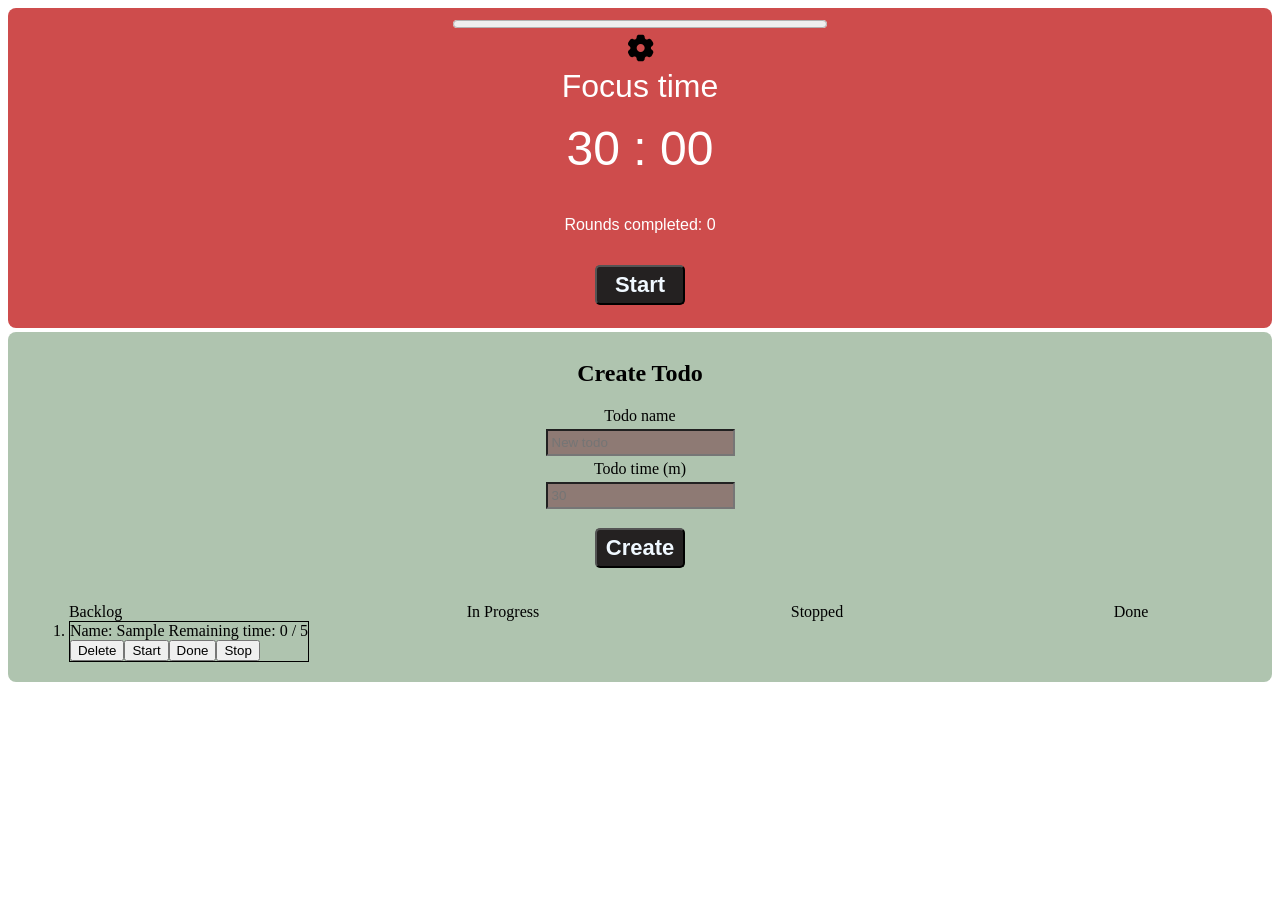
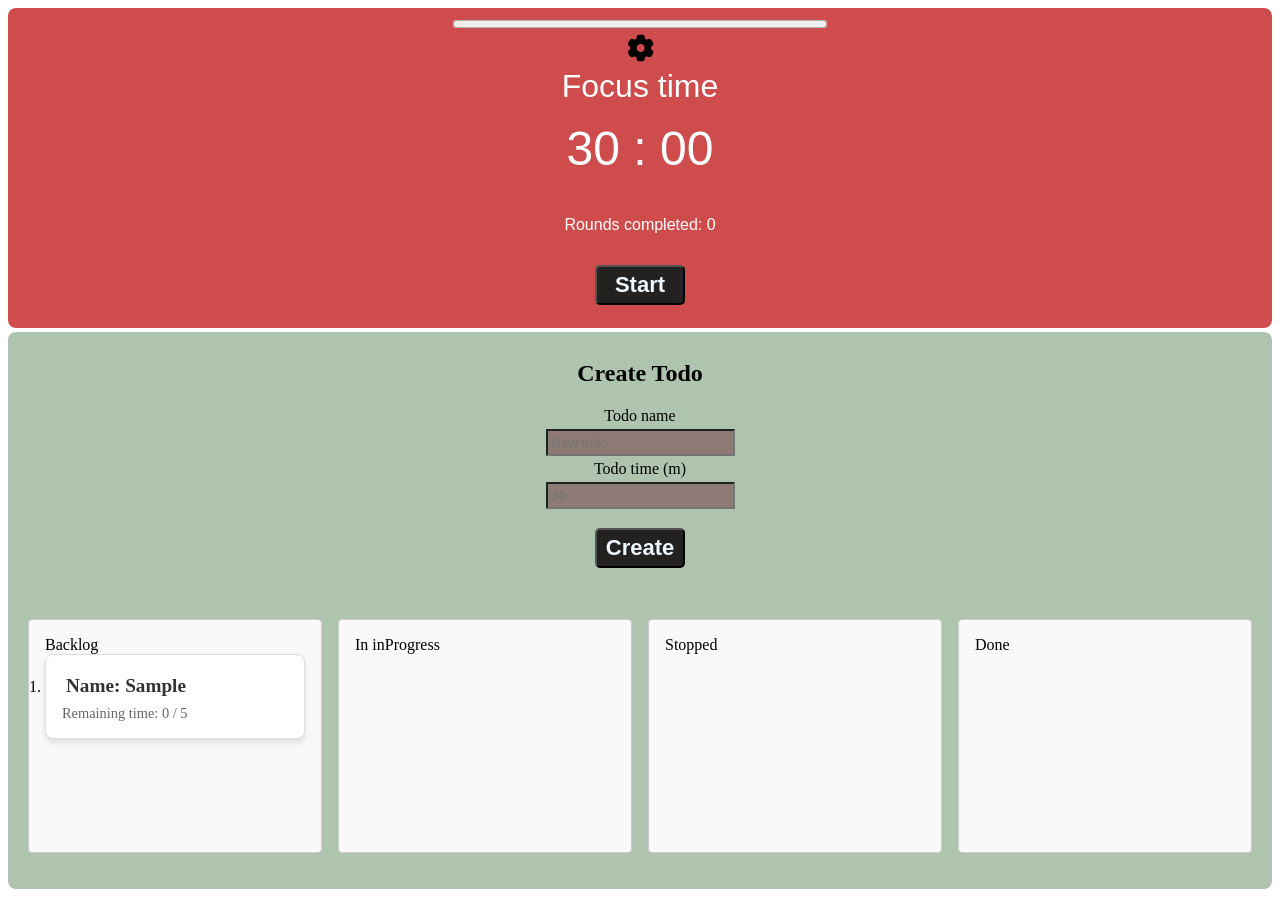
Before and after one commit to Wecpo/Pomodoro, a Vue app: page / in a window 1280 px wide. Both pictures are taken after typing "Sample", "5" into the empty fields and a click on the button "Create". Before the commit the page ends 800 px from the top, so only its background shows below. Built offline with nearby package versions, Linux system fonts and the light colour scheme.

Commit message:
feat: added dragNdrop todos in todo catalog

```diff
--- a/src/components/todo/TodoCard.vue
+++ b/src/components/todo/TodoCard.vue
@@ -5,34 +5,53 @@ import { useTodoStore } from '@/store/todoStore';
 defineProps<{
   todo: Todo
 }>();
-const todoStore = useTodoStore();
+// const todoStore = useTodoStore();
 </script>
 
 <template>
   <div class="todo-card">
     <div>
-      Name: {{ todo?.name }}
-      Remaining time: {{ todo?.timeDone }} / {{ todo?.time }}
-    </div>
-    <div>
-      <button @click="todoStore.removeTodo(todo)">
-        Delete
-      </button>
-      <button @click="todoStore.startTodo(todo)">
-        Start
-      </button>
-      <button @click="todoStore.doneTodo(todo)">
-        Done
-      </button>
-      <button @click="todoStore.stopTodo(todo)">
-        Stop
-      </button>
+      <h3>Name: {{ todo?.name }}</h3>
+      <p>Remaining time: {{ todo?.timeDone }} / {{ todo?.time }}</p>
     </div>
   </div>
 </template>
 
 <style scoped>
 .todo-card {
-  border: 1px solid black;
+  display: flex;
+  flex-direction: column;
+  align-items: flex-start;
+  padding: 16px;
+  border: 1px solid #ddd;
+  border-radius: 8px;
+  background-color: #fff;
+  box-shadow: 0 4px 6px rgba(0, 0, 0, 0.1);
+  transition:
+    transform 0.2s ease,
+    box-shadow 0.2s ease;
+  cursor: grab;
+}
+
+.todo-card:hover {
+  transform: translateY(-2px);
+  box-shadow: 0 6px 8px rgba(0, 0, 0, 0.15);
+}
+
+.todo-card:active {
+  cursor: grabbing;
+  transform: scale(0.98);
+}
+
+.todo-card h3 {
+  margin: 4px;
+  font-size: 1.2rem;
+  color: #333;
+}
+
+.todo-card p {
+  margin: 8px 0 0;
+  font-size: 0.9rem;
+  color: #666;
 }
 </style>
--- a/src/components/todo/TodoCatalog.vue
+++ b/src/components/todo/TodoCatalog.vue
@@ -1,33 +1,58 @@
 <script setup lang="ts">
 import TodoCard from '@/components/todo/TodoCard.vue';
 import { useTodoStore } from '@/store/todoStore';
+import { TODO_STATUS } from '@/types/enums/TodoStatus';
 
 const todoStore = useTodoStore();
 </script>
 
 <template>
   <div class="todo-status">
-    <ol>
+    <ol
+      @dragover.prevent
+      @drop="todoStore.changeTodoOnDrop($event.dataTransfer?.getData('todoId'), TODO_STATUS.BACKLOG)"
+    >
       Backlog
-      <li v-for="todo in todoStore.getBacklogTodos" :key="todo.id">
+      <li
+        v-for="todo in todoStore.getBacklogTodos" :key="todo.id" draggable="true"
+        @dragstart="($event.dataTransfer?.setData('todoId', todo.id))"
+      >
         <TodoCard :todo="todo" />
       </li>
     </ol>
-    <ol>
-      In Progress
-      <li v-for="todo in todoStore.getInProgressTodos" :key="todo.id">
+    <ol
+      @dragover.prevent
+      @drop="todoStore.changeTodoOnDrop($event.dataTransfer?.getData('todoId'), TODO_STATUS.IN_PROGRESS)"
+    >
+      In inProgress
+      <li
+        v-for="todo in todoStore.getInProgressTodos" :key="todo.id" draggable="true"
+        @dragstart="($event.dataTransfer?.setData('todoId', todo.id))"
+      >
         <TodoCard :todo="todo" />
       </li>
     </ol>
-    <ol>
+    <ol
+      @dragover.prevent
+      @drop="todoStore.changeTodoOnDrop($event.dataTransfer?.getData('todoId'), TODO_STATUS.STOPPED)"
+    >
       Stopped
-      <li v-for="todo in todoStore.getStoppedTodos" :key="todo.id">
+      <li
+        v-for="todo in todoStore.getStoppedTodos" :key="todo.id" draggable="true"
+        @dragstart="($event.dataTransfer?.setData('todoId', todo.id))"
+      >
         <TodoCard :todo="todo" />
       </li>
     </ol>
-    <ol>
+    <ol
+      @dragover.prevent
+      @drop="todoStore.changeTodoOnDrop($event.dataTransfer?.getData('todoId'), TODO_STATUS.DONE)"
+    >
       Done
-      <li v-for="todo in todoStore.getDoneTodos" :key="todo.id">
+      <li
+        v-for="todo in todoStore.getDoneTodos" :key="todo.id" draggable="true"
+        @dragstart="($event.dataTransfer?.setData('todoId', todo.id))"
+      >
         <TodoCard :todo="todo" />
       </li>
     </ol>
@@ -35,4 +60,27 @@ const todoStore = useTodoStore();
 </template>
 
 <style scoped>
+.todo-status {
+  display: grid;
+  grid-template-columns: repeat(auto-fit, minmax(200px, 1fr));
+  gap: 16px; /* Расстояние между колонками и строками */
+  padding: 16px;
+}
+
+ol {
+  border: 1px solid #ccc;
+  padding: 1rem;
+  min-height: 200px;
+  background-color: #f9f9f9;
+  border-radius: 4px;
+}
+
+li {
+  margin-bottom: 1rem;
+  cursor: grab;
+}
+
+li:active {
+  cursor: grabbing;
+}
 </style>
--- a/src/components/todo/TodoCreateForm.vue
+++ b/src/components/todo/TodoCreateForm.vue
@@ -4,6 +4,8 @@ import BaseInput from '@/components/inputs/BaseInput.vue';
 import { useTodoStore } from '@/store/todoStore';
 import { TODO_STATUS } from '@/types/enums/TodoStatus';
 import { reactive } from 'vue';
+
+const todoStore = useTodoStore();
 
 const newTodo = reactive({
   name: ``,
@@ -17,8 +19,6 @@ const resetForm = () => {
   newTodo.name = '';
   newTodo.time = null;
 };
-
-const todoStore = useTodoStore();
 </script>
 
 <template>
--- a/src/components/todo/TodoMain.vue
+++ b/src/components/todo/TodoMain.vue
@@ -17,10 +17,4 @@ import TodoCreateForm from '@/components/todo/TodoCreateForm.vue';
   background-color: rgb(175, 196, 175);
   border-radius: 8px;
 }
-
-.todo-status {
-  display: grid;
-  grid-template-columns: 25% 25% 25% 25%;
-  justify-items: center;
-}
 </style>
--- a/src/store/todoStore.ts
+++ b/src/store/todoStore.ts
@@ -22,6 +22,14 @@ export const useTodoStore = defineStore('todo', () => {
     const inProgressTodo = todos.value.find(todo => todo.status === TODO_STATUS.IN_PROGRESS);
     if (inProgressTodo) {
       inProgressTodo.timeDone += timeDone;
+    }
+  };
+
+  const changeTodoOnDrop = (todoId: string | undefined, columnName: TODO_STATUS) => {
+    const todo = todos.value.find(todo => todo.id === todoId);
+
+    if (todo) {
+      todo.status = columnName;
     }
   };
 
@@ -52,6 +60,7 @@ export const useTodoStore = defineStore('todo', () => {
 
     createTodo,
     changeTodoRemainingTime,
+    changeTodoOnDrop,
     removeTodo,
     doneTodo,
     startTodo,
```
Also changed, not shown: 1 other file (tests, documents, lock files or other folders).
